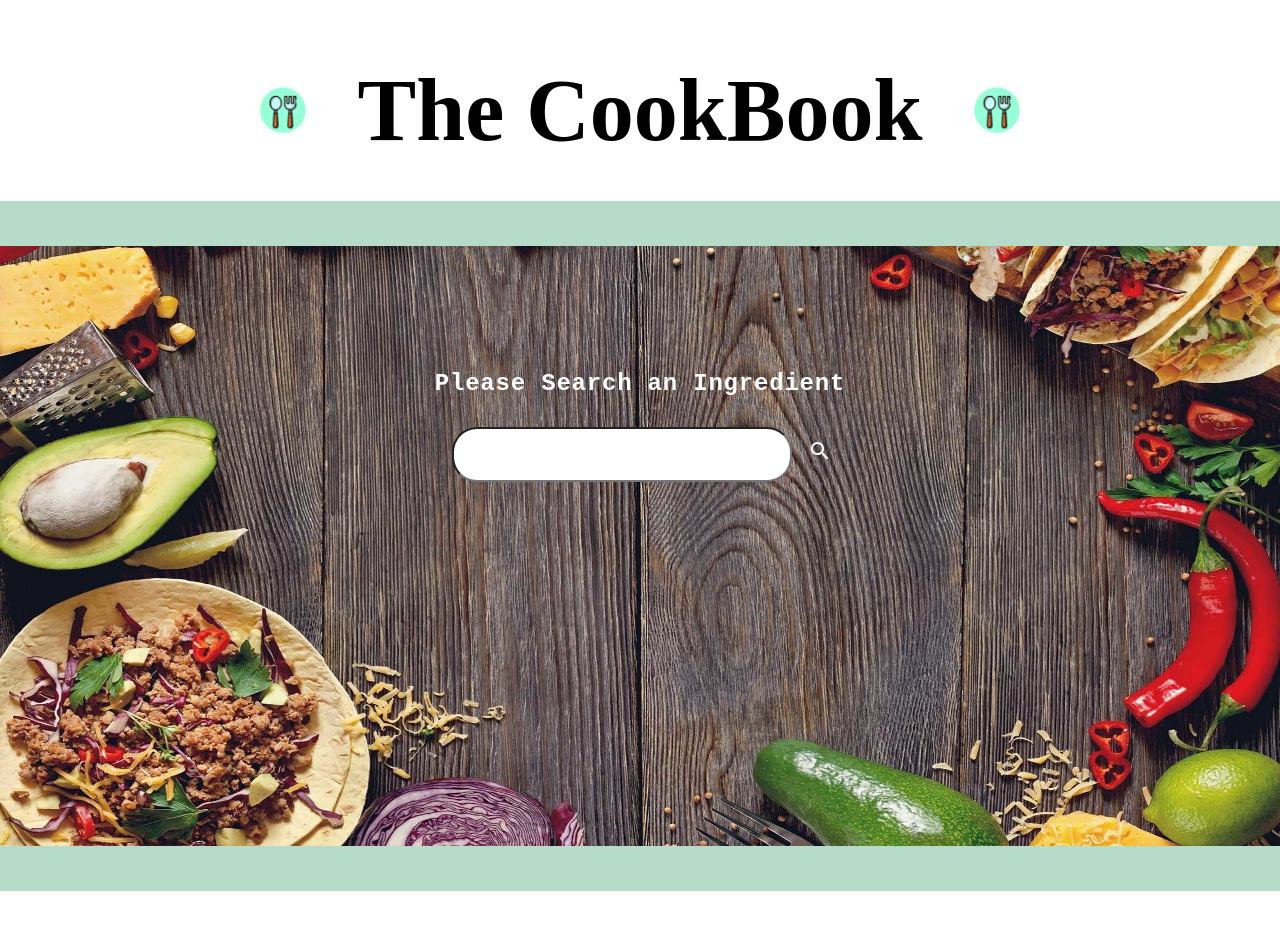
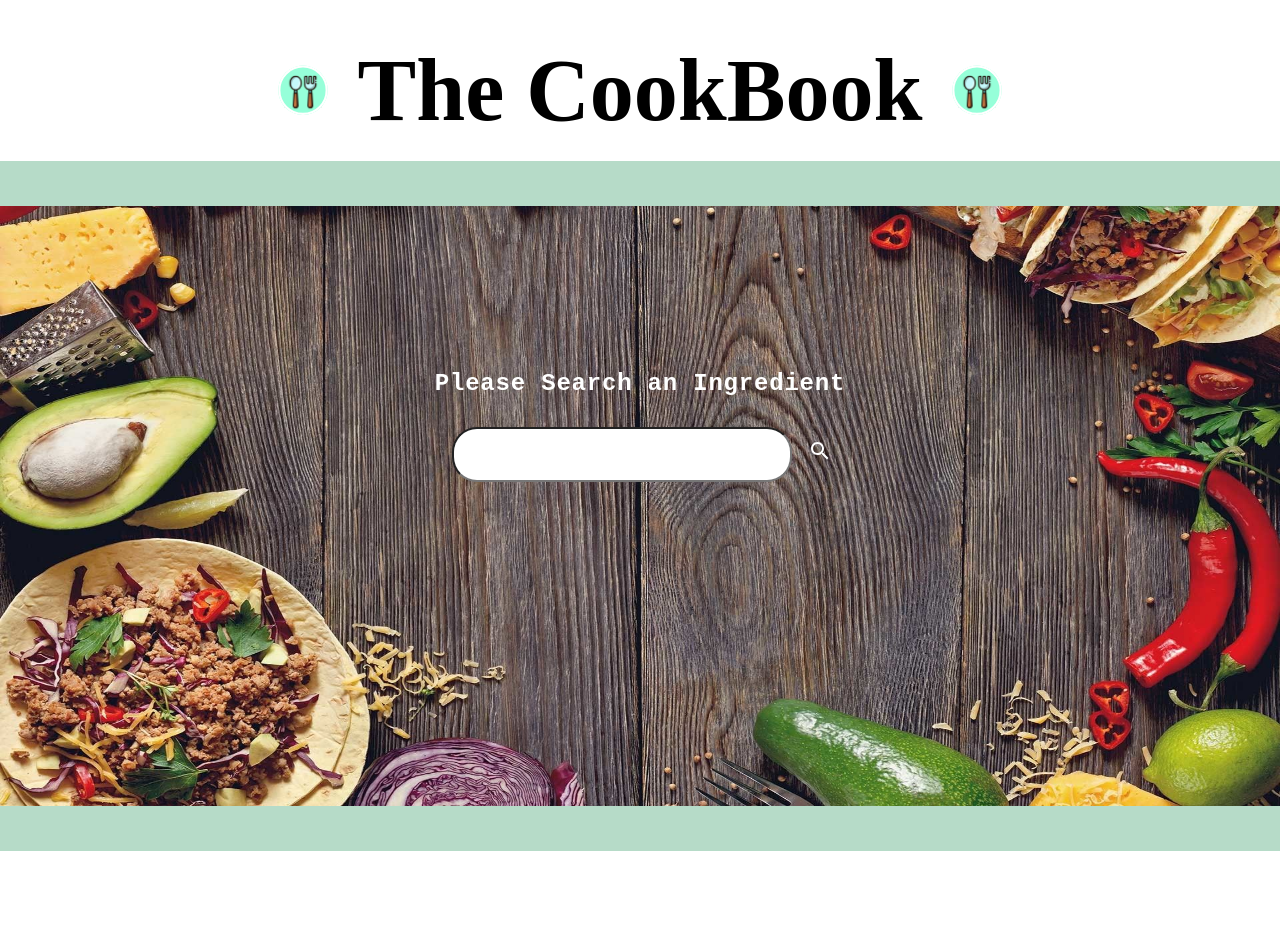
Before and after one commit to SylviaMakuch/the-cookbook, a React (Create React App) app: page / in a window 1280 px wide. Shown: the top 930 px of the page. Built offline with nearby package versions, Linux system fonts and the light colour scheme; a web font is replaced by a local one.

Commit message:
Update Header.js

```diff
--- a/src/components/Header.js
+++ b/src/components/Header.js
@@ -8,7 +8,7 @@ const H1 = styled.h1`
     text-align: center;
     margin: 0px;
     color: black;
-    margin: 40px;
+    margin: 20px;
 `;
 
 const ForkSpoonImg = styled.img`
```
